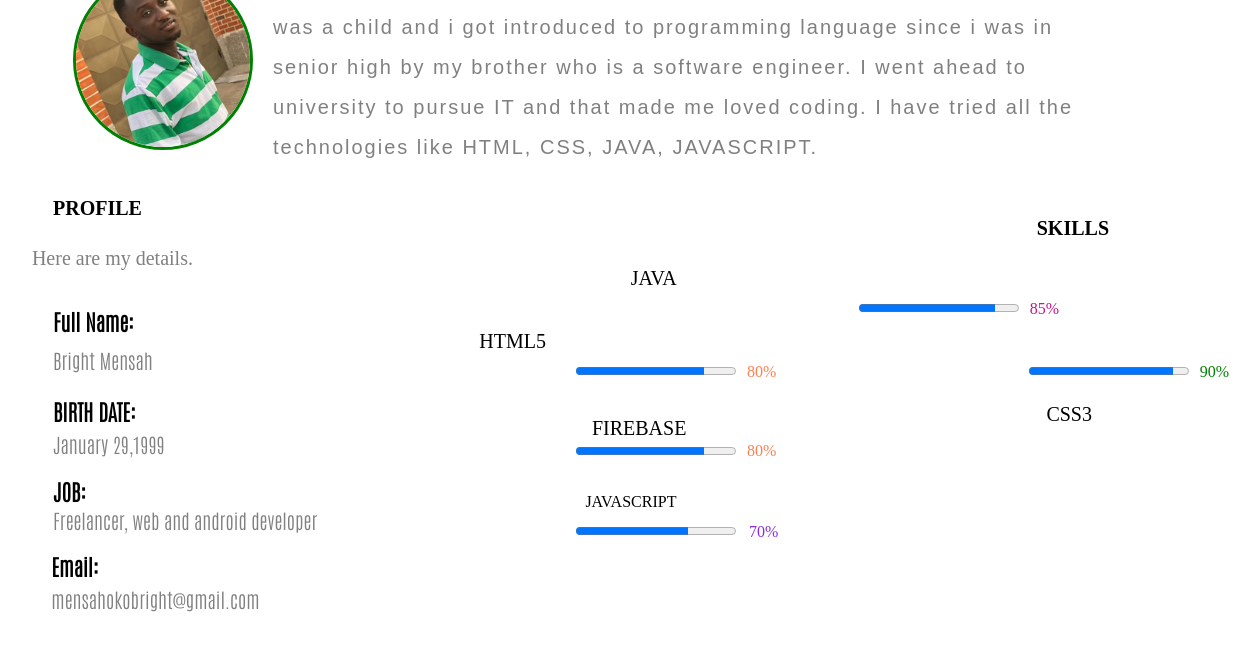
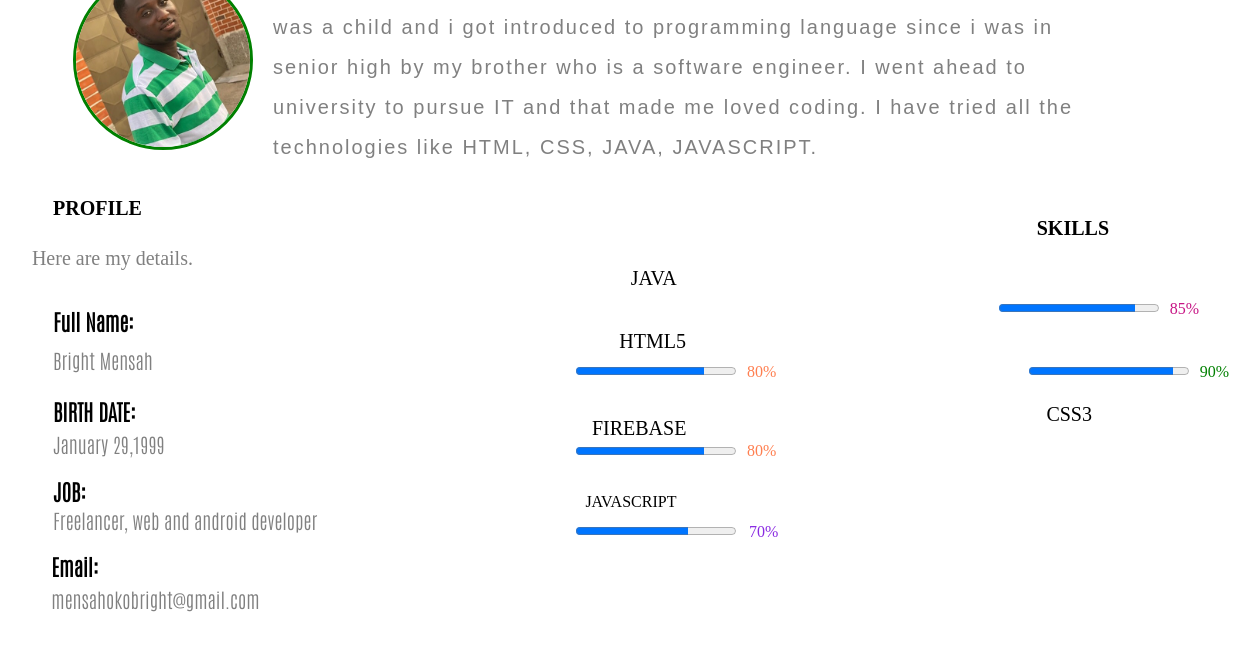
Before and after one commit to Bright-Mensah/Bright-Mensah.github.io, a plain HTML site: page index.html in a window 1536 px wide. Shown: the part 1249-1899 px from the top of the page, without its empty margins (127-1387 px from the left). Drawn offline with Linux system fonts and the light colour scheme.

Commit message:
updating styles

```diff
--- a/css/homeStyle.css
+++ b/css/homeStyle.css
@@ -2154,7 +2154,7 @@ for the indicator to display on the slider */
          margin: 30px 0px 0px 28px;
     }
     .Java_skills progress{
-        margin: 10px 390px 0px 10px;
+        margin: 10px 250px 0px 10px;
         float: right;
     }
     #Intro{
```
